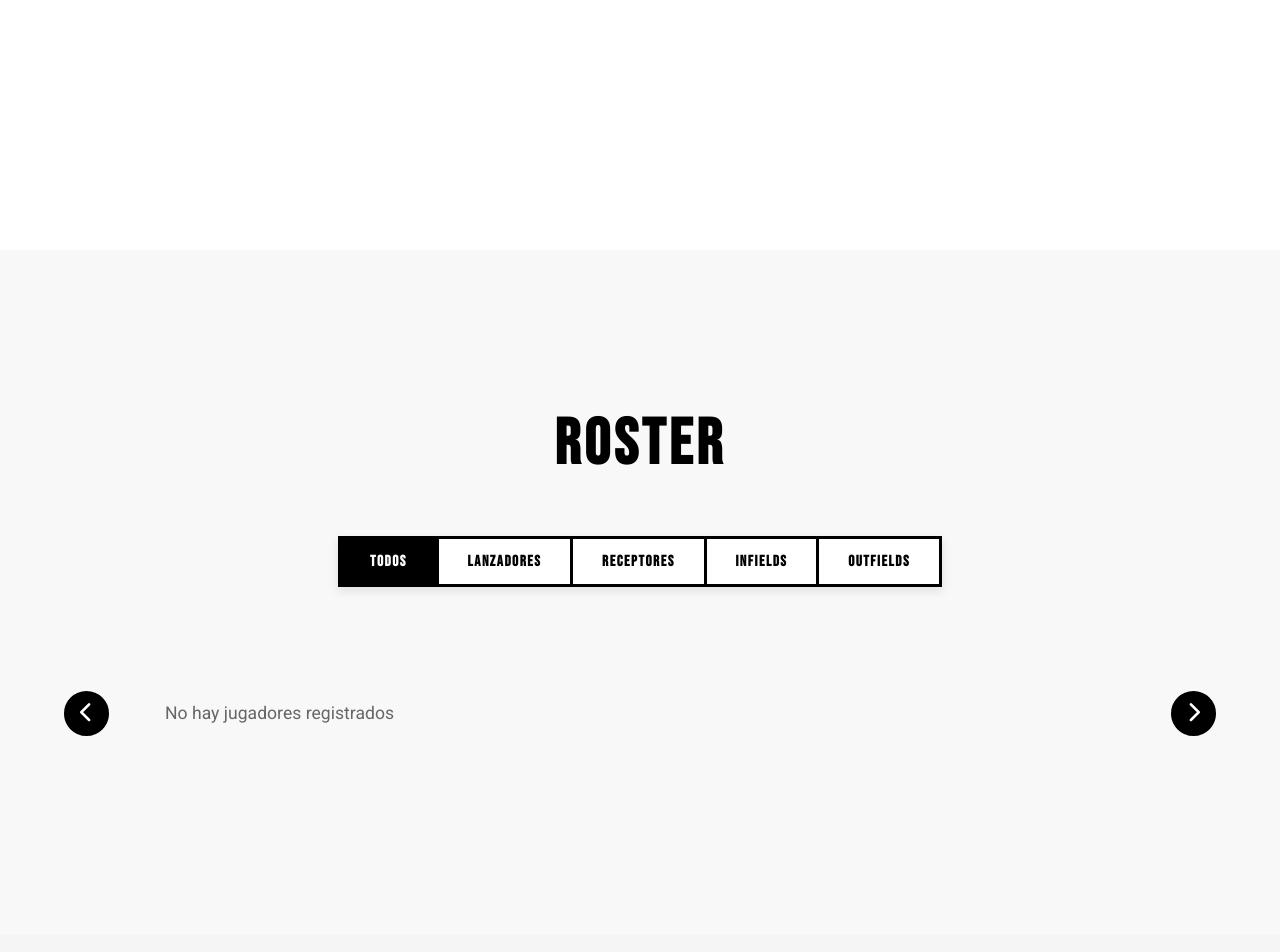
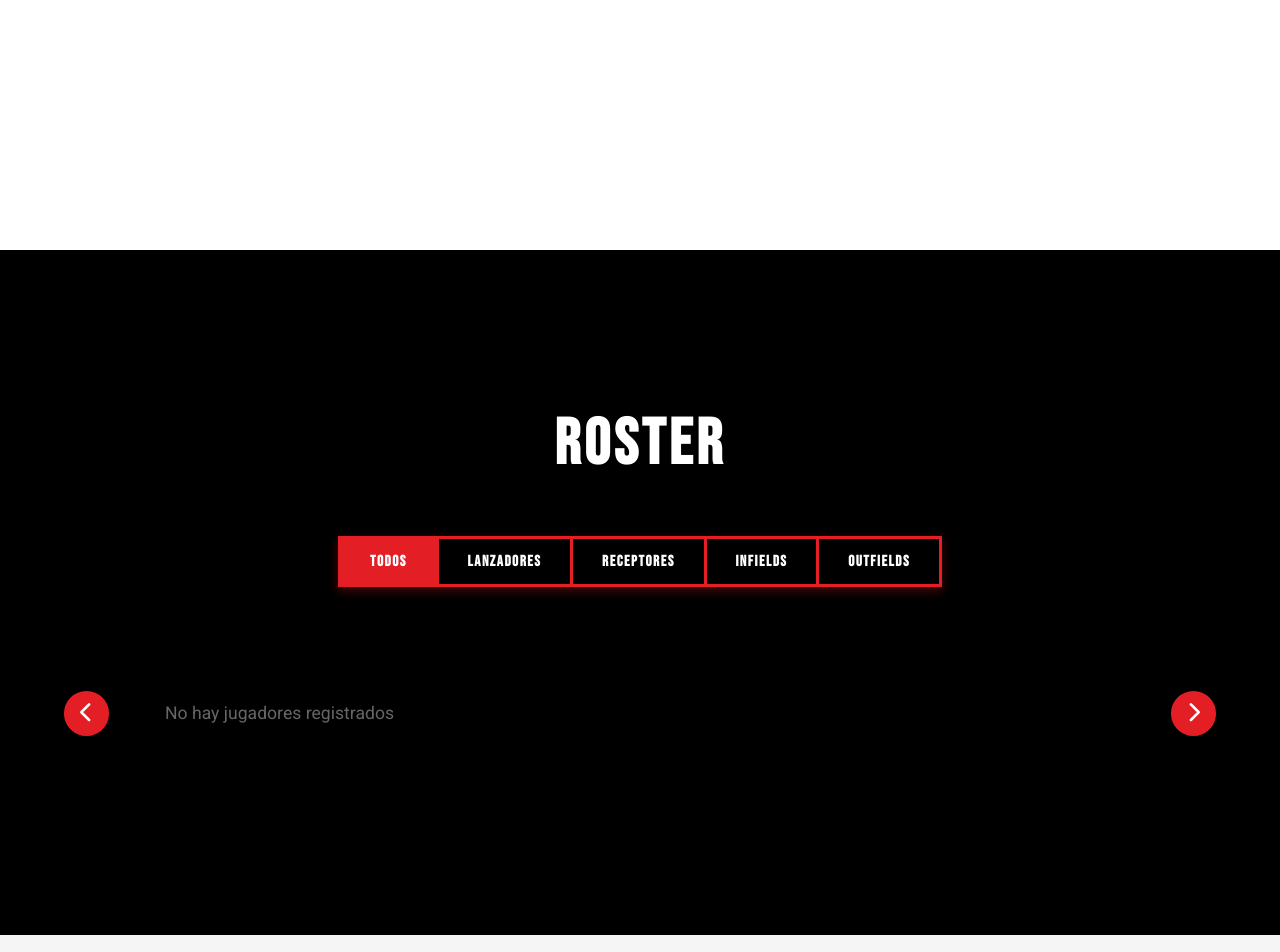
Before and after one commit to cgallego17/Cerverceros-Tecate, a Django app: page /es/ in a window 1280 px wide. Shown: the part 1816-2768 px from the top of the page. Run offline with Django 4.2, Linux system fonts and the light colour scheme; data that the repository does not hold is empty; some libraries are stand-ins or nearby versions.

Commit message:
Update roster section to dark theme with red accent colors and full-width layout
- Change roster-section background from light gray (#f8f8f8) to black (#000) and add 100% width
- Update roster-title color from black to white for dark background
- Change roster-tabs border and box-shadow from black to red (#e31e24) with rgba opacity
- Update roster-tab background to black, border-right to red, and text color to white
- Change roster-tab hover background from light gray to dark gray (#1a1a1a)
- Update active

```diff
--- a/static/css/styles.css
+++ b/static/css/styles.css
@@ -1347,9 +1347,10 @@ tbody tr:hover {
 
 /* Roster Section */
 .roster-section {
-    background: #f8f8f8;
+    background: #000;
     padding: 5rem 0;
     overflow: hidden;
+    width: 100%;
 }
 
 .roster-header {
@@ -1363,7 +1364,7 @@ tbody tr:hover {
     font-weight: 700;
     text-transform: uppercase;
     letter-spacing: 4px;
-    color: #000;
+    color: #fff;
     margin: 0;
 }
 
@@ -1373,24 +1374,24 @@ tbody tr:hover {
     gap: 0;
     margin-bottom: 3rem;
     flex-wrap: wrap;
-    border: 3px solid #000;
+    border: 3px solid #e31e24;
     width: fit-content;
     margin-left: auto;
     margin-right: auto;
-    box-shadow: 0 4px 10px rgba(0, 0, 0, 0.1);
+    box-shadow: 0 4px 10px rgba(227, 30, 36, 0.3);
 }
 
 .roster-tab {
-    background: #fff;
+    background: #000;
     border: none;
-    border-right: 3px solid #000;
+    border-right: 3px solid #e31e24;
     padding: 0.8rem 1.8rem;
     font-family: 'Bebas Neue', cursive;
     font-size: 0.95rem;
     font-weight: 700;
     text-transform: uppercase;
     letter-spacing: 1.5px;
-    color: #000;
+    color: #fff;
     cursor: pointer;
     transition: all 0.3s ease;
 }
@@ -1400,11 +1401,11 @@ tbody tr:hover {
 }
 
 .roster-tab:hover {
-    background: #f0f0f0;
+    background: #1a1a1a;
 }
 
 .roster-tab.active {
-    background: #000;
+    background: #e31e24;
     color: #fff;
 }
 
@@ -1415,8 +1416,8 @@ tbody tr:hover {
     justify-content: center;
     gap: 1.5rem;
     padding: 0 2rem;
-    max-width: 1400px;
-    margin: 0 auto;
+    max-width: 100%;
+    margin: 0;
 }
 
 .roster-carousel-container {
@@ -1506,15 +1509,15 @@ tbody tr:hover {
 
 .player-card-location {
     font-size: 0.85rem;
-    color: #8a9aaa;
+    color: #999;
     margin: 0;
     text-transform: uppercase;
     letter-spacing: 0.5px;
 }
 
 .roster-nav {
-    background: #000;
-    border: 2px solid #000;
+    background: #e31e24;
+    border: 2px solid #e31e24;
     color: #fff;
     width: 45px;
     height: 45px;
```
Also changed, not shown: other parts of static/css/styles.css (+12 -9 lines).
